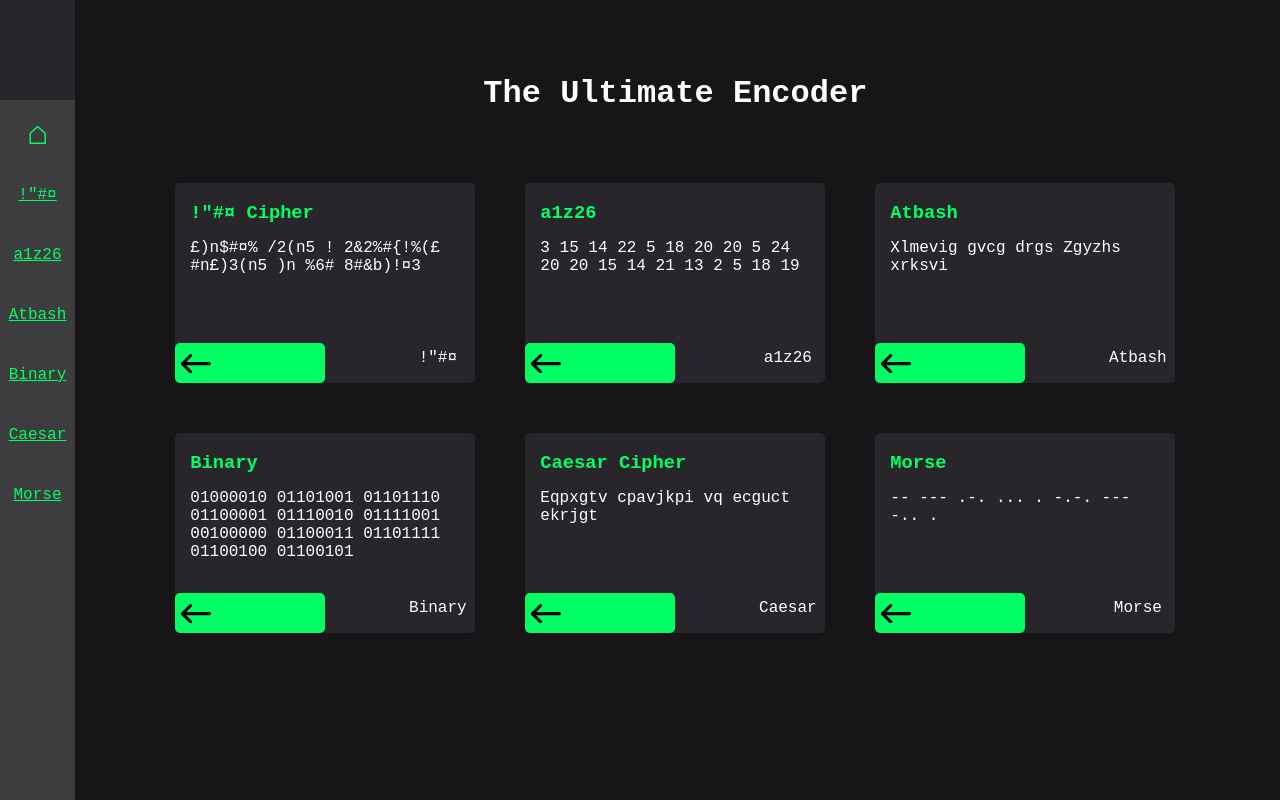
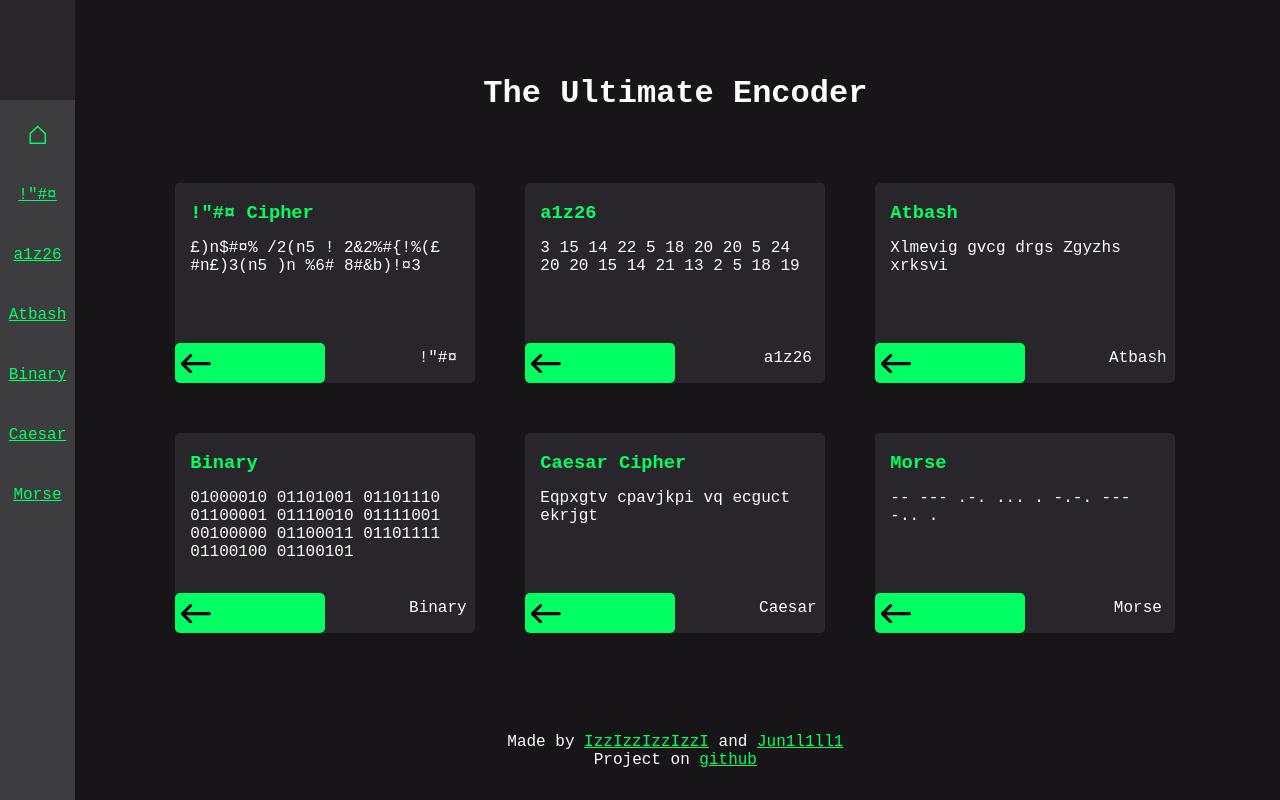
Before and after one commit to Jun1l1ll1/Encoder, a SvelteKit app: page / in a window 1280 px wide. Built offline with nearby package versions, Linux system fonts and the light colour scheme; a web font is replaced by a local one.

Commit message:
added credits in home page

```diff
--- a/src/routes/+page.svelte
+++ b/src/routes/+page.svelte
@@ -32,7 +32,8 @@
     </div>
 
     <!-- The ability to scroll further down than the elements -->
-    <div style="margin-top: 100px; opacity: 0;">.</div>
+    <div style="margin-top: 100px;">Made by <a href="https://github.com/IzzIzzIzzIzzI" target="_blank">IzzIzzIzzIzzI</a> and <a href="https://github.com/Jun1l1ll1" target="_blank">Jun1l1ll1</a></div>
+    <div>Project on <a href="https://github.com/Jun1l1ll1" target="_blank">github</a></div>
 </div>
 
 
```
